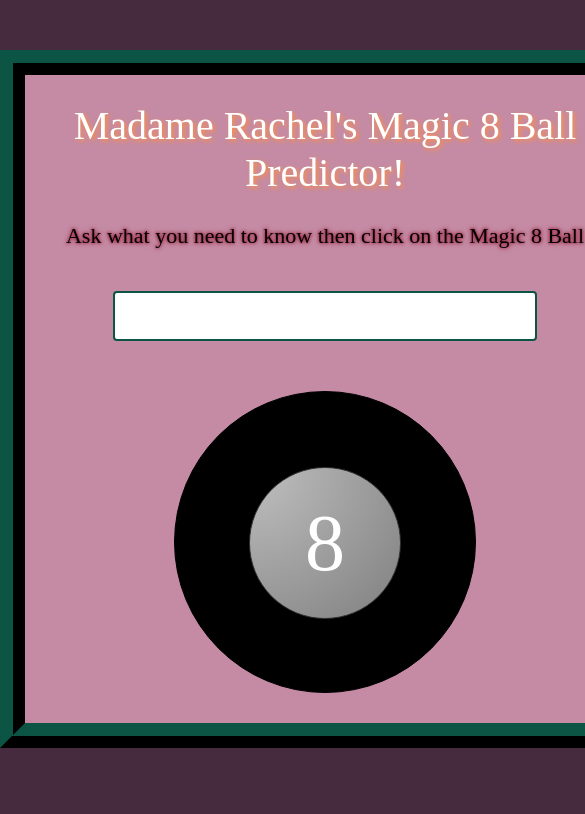
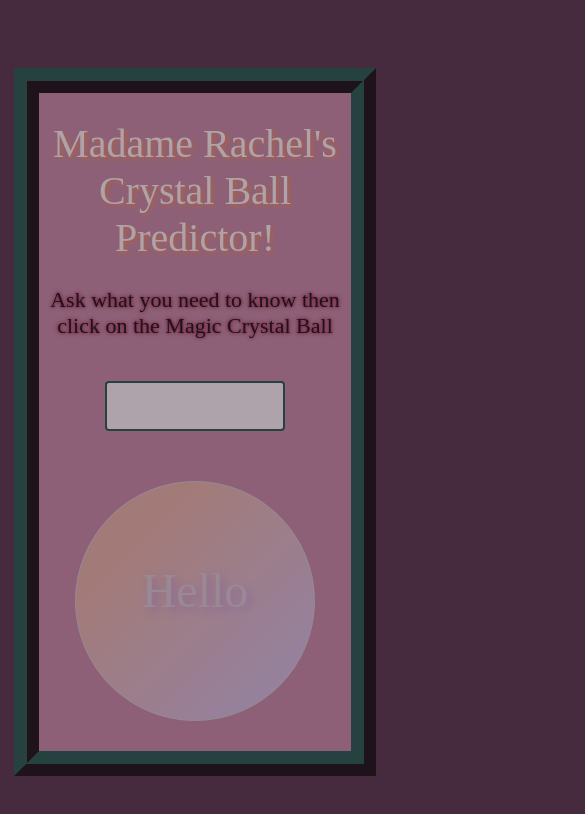
Before and after one commit to RachelPolant/Magic-8-ball, a plain HTML site: page index.html in a window 390 px wide. Shown: the top 814 px of the page, 585 px wide, since content can reach past the window. Drawn offline with Linux system fonts and the light colour scheme.

Commit message:
cleaned it up and made it mobile responisve

```diff
--- a/index.html
+++ b/index.html
@@ -2,21 +2,25 @@
 <html lang="en">
   <head>
     <meta charset="UTF-8" />
-    <meta name="viewport" content="width=device-width, initial-scale=1.0" />
+    <meta name="viewport" content="width=device-width, maximum-scale=1.0" />
     <title>Should I or Shouldn't I?</title>
     <link rel="stylesheet" href="style.css" />
   </head>
   <body class="body">
+    <div class="border">
     <div id="content">
-      <h1>Madame Rachel's Magic 8 Ball Predictor!</h1>
-      <p id="info">Ask what you need to know then click on the Magic 8 Ball</p>
+      <h1>Madame Rachel's Crystal Ball Predictor!</h1>
+      <p id="info">
+        Ask what you need to know then click on the Magic Crystal Ball
+      </p>
       <input class="input" type="text" id="question" />
       <div id="eight-ball" class="eight-ball">
         <div class="answer">
-          <p id="eight">8</p>
+          <p id="eight">Hello</p>
           <p id="answer"></p>
         </div>
       </div>
+    </div>
     </div>
   </body>
 
--- a/style.css
+++ b/style.css
@@ -8,14 +8,35 @@ h1 {
   background: #462b3f;
   padding: 0;
   margin: 0;
+  position: absolute;
+  background: #462b3f;
+  padding: 0;
+  margin: 0;
+  height: 100%;
+  width: 100%;
+  display: flex;
+  align-items: center;
+  justify-content: center;
+  /* border-style: double;
+  border-color: #fd8d43;
+  border-width: 25px;
+  opacity: 75%; */
 }
+/* .border {
+  border-style: double;
+  border-color: #fd8d43;
+  border-width: 25px;
+  opacity: 75%;
+} */
 #content {
-  width: 600px;
-  margin: 0 auto;
-  margin-top: 50px;
+  width: 80%;
+  height: 95%;
+  margin: 15px auto;
+  /* margin-top: 23px; */
   background-color: #c58ba4;
   border-style: ridge;
   border-color: #0c5443;
+  opacity: 90%;
   border-width: 25px;
   text-align: center;
   font-family: "Fraunces", serif;
@@ -23,8 +44,9 @@ h1 {
 }
 
 div.eight-ball {
-  background-color: black;
-  border: 1px solid black;
+  background-color: #cfc7f8;
+  background-image: linear-gradient(315deg, #cfc7f8 0%, #ebbba7 74%);
+  border: 1px solid lightgrey;
   border-radius: 50%;
   width: 300px;
   height: 300px;
@@ -33,7 +55,7 @@ div.eight-ball {
   margin-top: 30px;
 }
 
-div.answer {
+/* div.answer {
   background: #c0c0c0;
   background: -webkit-radial-gradient(top left, #c0c0c0, #808080);
   background: -moz-radial-gradient(top left, #c0c0c0, #808080);
@@ -43,25 +65,29 @@ div.answer {
   width: 50%;
   height: 50%;
   margin: 25% auto;
-}
+} */
 
 #eight {
   font-size: 5em;
-  margin: 20% auto;
-  color: white;
+  margin: 34% auto;
+  color: #dcd2d9;
+  text-shadow: 4px 4px 8px#ba94dcd9;
 }
 
 #answer {
   padding: 23px;
-  color: #941735;
+  text-shadow: 0 0 3px #941735, 0 0 5px #941735;
+  /* color: #dcd2d9;
+  text-shadow: 5px 5px 10px#ba94dcd9; */
   letter-spacing: 2px;
-  font-size: 18px;
+  font-size: 22px;
+  /* font-weight: bolder; */
 }
 
 #question {
   margin: 20px;
   padding: 10px;
-  width: 400px;
+  width: 20em;
   font-size: 22px;
 }
 
@@ -74,3 +100,47 @@ div.answer {
   border-radius: 4px;
   border: 2px solid #0c5443;
 }
+
+@media only screen and (max-width: 768px) {
+  #content {
+    width: 80%;
+    height: 95%;
+    margin: auto;
+    border-style: ridge;
+    border-color: #0c5443;
+    border-width: 25px;
+    opacity: 75%;
+  }
+  #question {
+    margin: 20px;
+    padding: 10px;
+    width: 50%;
+    font-size: 22px;
+  }
+  .body {
+    background: #462b3f;
+    padding: 0;
+    margin: 0;
+    /* border-style: double;
+    border-color: #fd8d43;
+    border-width: 25px; */
+    opacity: 75%;
+  }
+  div.eight-ball {
+    background-color: #cfc7f8;
+    background-image: linear-gradient(315deg, #cfc7f8 0%, #ebbba7 74%);
+    border: 1px solid lightgrey;
+    border-radius: 50%;
+    max-width: 238px;
+    max-height: 238px;
+    margin: 0 auto;
+    margin-bottom: 30px;
+    margin-top: 30px;
+  }
+  #eight {
+    font-size: 3em;
+    margin: 34% auto;
+    color: #dcd2d9;
+    text-shadow: 4px 4px 8px#ba94dcd9;
+  }
+}
```
